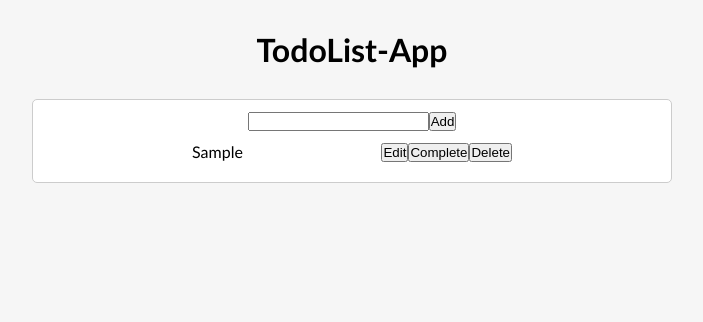
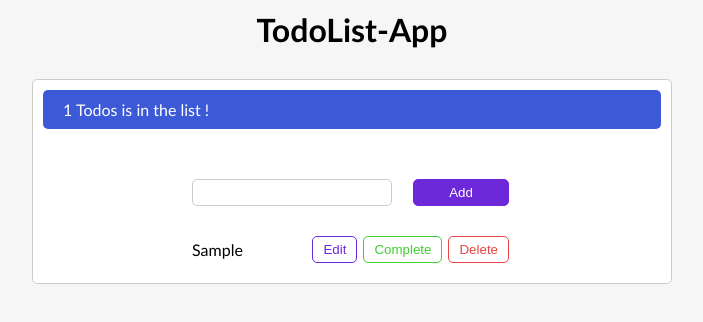
Before and after one commit to SarahMoradi/Todo-notebook, a React (Create React App) app: page / in a window 1280 px wide. Both pictures are taken after typing "Sample" into the empty fields and a click on the button "Add". Shown: the top 322 px of the page, without its empty margins (288-991 px from the left). Built offline with nearby package versions, Linux system fonts and the light colour scheme.

Commit message:
completed Edit and Navbar in todo list

```diff
--- a/src/App.css
+++ b/src/App.css
@@ -1,10 +1,14 @@
+*{
+  margin: 0;
+  padding: 0;
+  box-sizing: border-box;
+}
 .App {
   width: 100vw;
   display: flex;
   flex-direction: column;
   align-items: center;
   padding: 10px;
-  margin-top: 20px;
 }
 .App h1 {
   margin-bottom: 30px;
@@ -30,3 +34,57 @@
   text-decoration: line-through;
   color: #ccc;
 }
+input{
+  border: 1px solid #ccc;
+  border-radius: 5px;
+  padding: 5px 3px;
+  outline: none;
+  width: 200px;
+}
+input:focus{
+  border: 2px solid blueviolet;
+}
+.formControl{
+  display: flex;
+  align-items: center;
+  justify-content: space-between;
+  width: 20rem;
+  margin-bottom: 20px;
+}
+.btn{
+  color: #6d28d9;
+  background-color: #fff;
+  border: 1px solid #6d28d9;
+  border-radius: 5px;
+  outline: none;
+  padding: 5px 10px;
+  cursor: pointer;
+  margin: 0 3px;
+}
+.add-btn{
+  background-color: #6d28d9;
+  color: #fff;
+  width: 6rem;
+}
+.completedButton{
+  color: rgb(64, 206, 51);
+  border: 1px solid rgb(64, 206, 51);
+}
+.remove{
+  color: rgb(236, 68, 68);
+  border: 1px solid rgb(236, 68, 68);
+}
+.update{
+  background-color: rgb(82, 186, 204);
+  color: #fff;
+  border: 1px solid rgb(82, 186, 204);
+  width: 6rem;
+}
+.header-section{
+  background-color: #3c59d8;
+  width: 100%;
+  color: #fff;
+  padding: 10px 20px;
+  margin-bottom: 50px;
+  border-radius: 5px;
+}
--- a/src/App.js
+++ b/src/App.js
@@ -1,5 +1,6 @@
 import './App.css';
 
+import Header from './component/Header';
 import TodoApp from './component/TodoApp';
 
 function App() {
--- /dev/null
+++ b/src/component/Header.js
@@ -0,0 +1,15 @@
+import "../App.css";
+
+const Header = (props) => {
+  return (
+    <div className="header-section">
+      <p>
+        {" "}
+        <span>{props.uncompleted}</span>
+        {props.uncompleted === 0 ? " Todo" : " Todos"} is in the list !
+      </p>
+    </div>
+  );
+};
+
+export default Header;
--- a/src/component/Todo.js
+++ b/src/component/Todo.js
@@ -3,9 +3,9 @@ const Todo = ({ todo, onComplete, onEdit, onDelete }) => {
     <div className="todo">
       <div className={todo.isCompleted ? "completed" : ""}>{todo.text}</div>
       <div>
-        <button onClick={onEdit}>Edit</button>
-        <button onClick={onComplete}>Complete</button>
-        <button onClick={onDelete}>Delete</button>
+        <button onClick={onEdit} className="btn">Edit</button>
+        <button onClick={onComplete} className="btn completedButton">Complete</button>
+        <button onClick={onDelete} className="btn remove">Delete</button>
       </div>
     </div>
   );
--- a/src/component/TodoApp.js
+++ b/src/component/TodoApp.js
@@ -1,9 +1,12 @@
+import Header from "./Header";
 import TodoForm from "./TodoForm";
 import TodoList from "./TodoList";
 import { useState } from "react";
 
 const TodoApp = () => {
   const [todos, setTodos] = useState([]);
+
+  // const [uncompleted, setUncompleted] = useState(0);
 
   const addTodoHandler = (input) => {
     const newTodo = {
@@ -28,11 +31,28 @@ const TodoApp = () => {
     const filteredTodos = todos.filter((item) => item.id !== id);
     setTodos(filteredTodos);
   };
+  const updateTodo = (edit) => {
+    const index = todos.findIndex((item) => item.id === edit.id);
+    //clone
+    const selectedTodo = { ...todos[index] };
+    selectedTodo.text = edit.text;
+    const updatedTodos = [...todos];
+    updatedTodos[index] = selectedTodo;
+    setTodos(updatedTodos);
+    console.log(selectedTodo);
+  };
+
 
   return (
     <div className="container">
+      <Header uncompleted={todos.filter((t)=>t.isCompleted !== true).length} />
       <TodoForm addTodoHandler={addTodoHandler} />
-      <TodoList todos={todos} onComplete={completeTodo} onDelete={deleteTodo} />
+      <TodoList
+        todos={todos}
+        onComplete={completeTodo}
+        onDelete={deleteTodo}
+        onUpdateTodo={updateTodo}
+      />
     </div>
   );
 };
--- a/src/component/TodoForm.js
+++ b/src/component/TodoForm.js
@@ -1,10 +1,14 @@
+import '../App.css'
+
 import { useState } from "react";
 
 const TodoForm = (props) => {
-  const [input, setInput] = useState("");
+  const [input, setInput] = useState(props.edit ? props.edit.text : "");
+
   const changeHandler = (e) => {
     setInput(e.target.value);
   };
+  console.log(props.edit, "from Form");
 
   const submitHandler = (e) => {
     props.addTodoHandler(input);
@@ -19,8 +23,17 @@ const TodoForm = (props) => {
   return (
     <>
       <form onSubmit={submitHandler}>
-        <input type="text" value={input} onChange={changeHandler} />
-        <button type="submit">Add</button>
+        <div className="formControl">
+          <input
+            type="text"
+            value={input}
+            onChange={changeHandler}
+            placeholder={props.edit ? "Update Todo..." : "Add New Todo..."}
+          />
+          <button
+          className={`btn ${props.edit ? "update" : "add-btn"}`}
+          type="submit">{props.edit ? "Update" : "Add"}</button>
+        </div>
       </form>
     </>
   );
--- a/src/component/TodoList.js
+++ b/src/component/TodoList.js
@@ -1,20 +1,40 @@
-import Todo from './Todo'
-import TodoForm from './TodoForm';
-import { useState } from 'react';
+import Todo from "./Todo";
+import TodoForm from "./TodoForm";
+import { useState } from "react";
 
-const TodoList = ({ todos, onComplete ,onDelete}) => {
+const TodoList = ({ todos, onComplete, onDelete, onUpdateTodo }) => {
 
-    const [edit, setEdit] = useState({id: null, text:"", isCompleted: false})
+  const [edit, setEdit] = useState({ id: null, text: "", isCompleted: false });
+
+  const editTodo = (value) => {
+    onUpdateTodo({id: edit.id, text: value , isCompleted: edit.isCompleted});
+    setEdit({ id: null, text: "", isCompleted: false })
+  };
+
   const renderedTodos = () => {
     if (todos.length === 0) return <p>Add some Todos</p>;
     return todos.map((todo) => {
       return (
-        <Todo todo={todo} key={todo.id} onComplete={()=> onComplete(todo.id)} onDelete={()=>onDelete(todo.id)} onEdit={()=>setEdit(todo)} />
+        <Todo
+          todo={todo}
+          key={todo.id}
+          onComplete={() => onComplete(todo.id)}
+          onDelete={() => onDelete(todo.id)}
+          onEdit={() => setEdit(todo)}
+        />
       );
     });
   };
 
-  return <div>{edit.id ? <TodoForm/> : renderedTodos()}</div>;
+  return (
+    <div>
+      {edit.id ? (
+        <TodoForm edit={edit} addTodoHandler={editTodo} />
+      ) : (
+        renderedTodos()
+      )}
+    </div>
+  );
 };
 
 export default TodoList;
```
